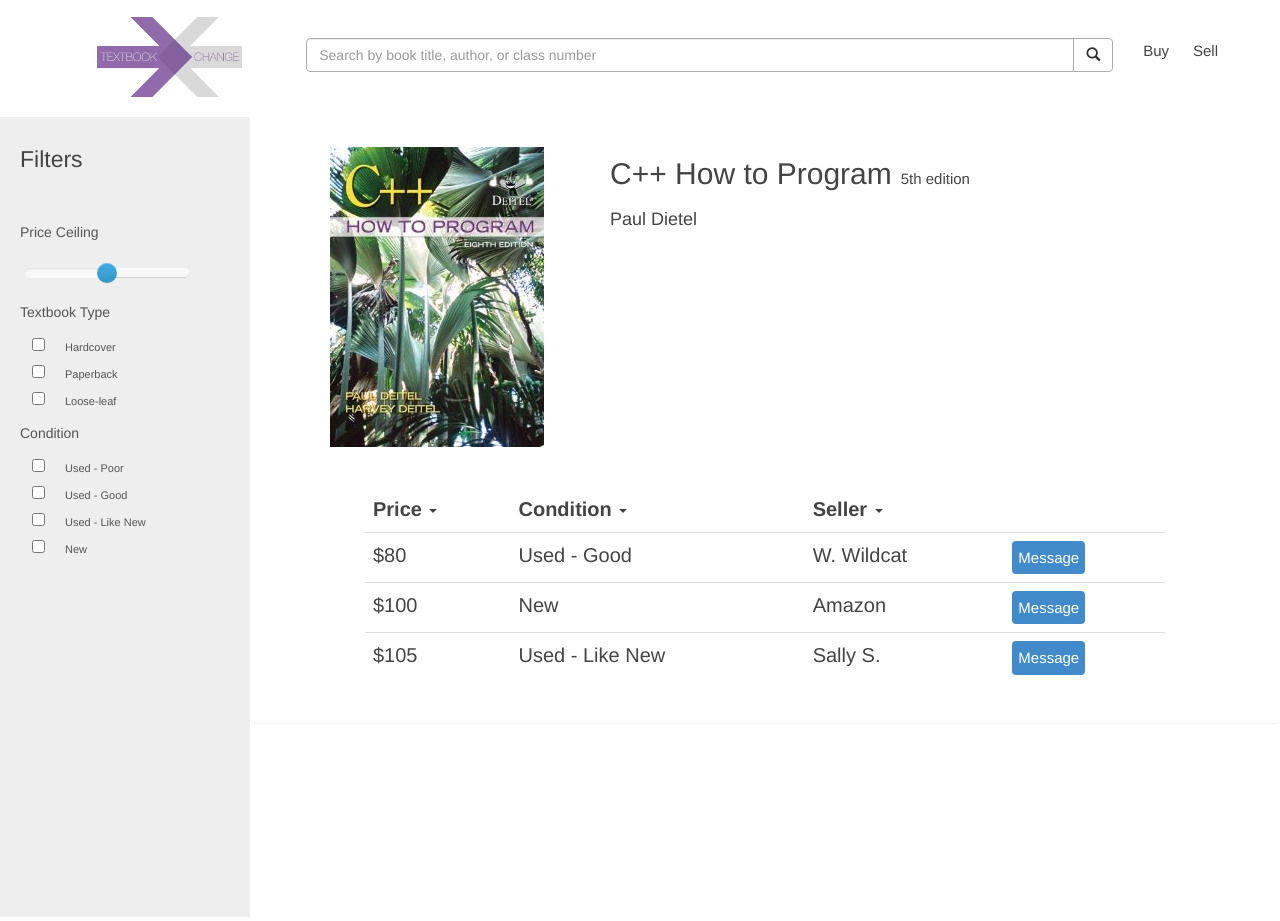
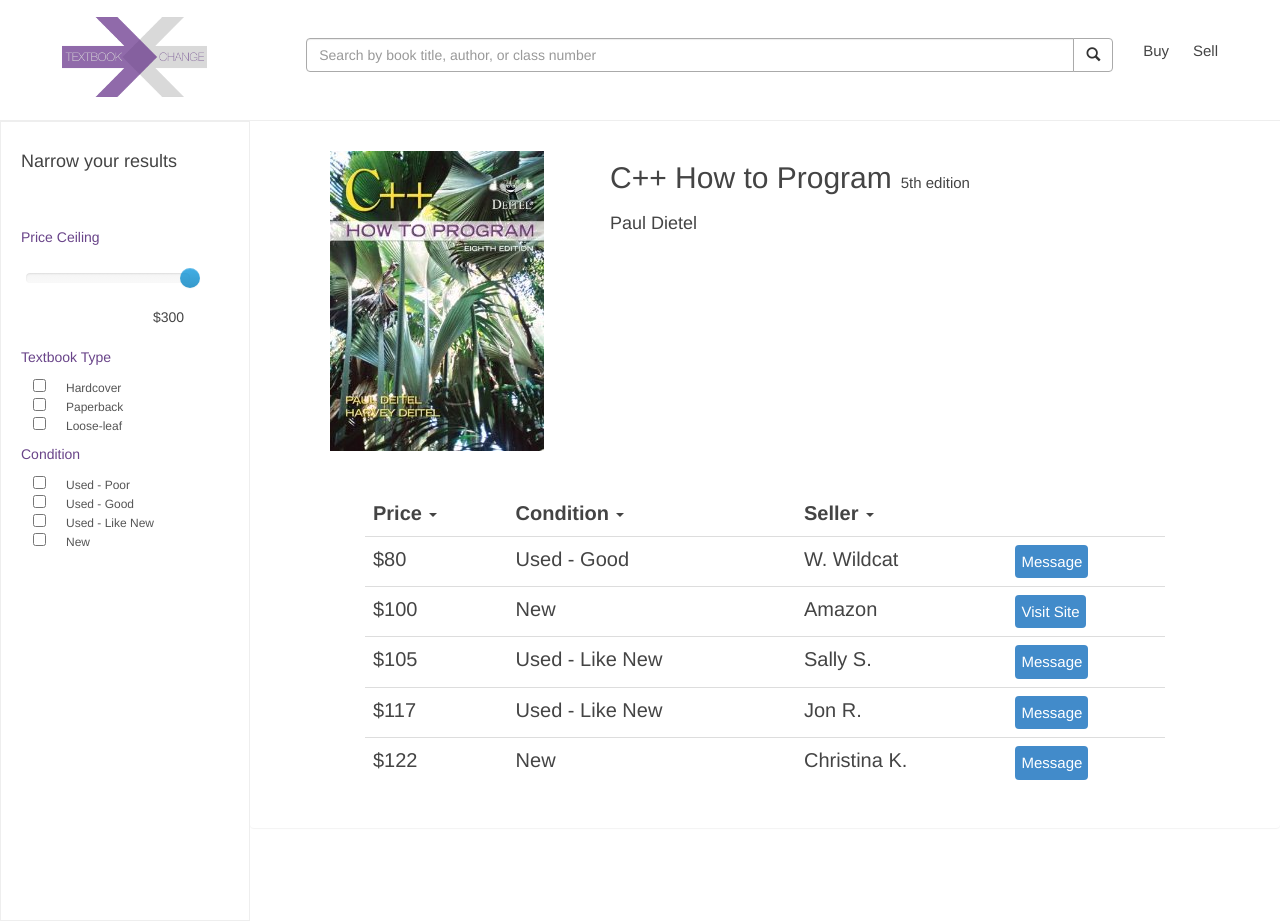
Before and after one commit to jonrovira/Book-Me, a PHP site: page /itemPage.php in a window 1280 px wide. Run offline with PHP 8.4, Linux system fonts and the light colour scheme; some libraries are stand-ins or nearby versions.

Commit message:
hr tag, sidebar filter

```diff
--- a/css/global.css
+++ b/css/global.css
@@ -46,7 +46,10 @@ a:hover, a:focus {
 	text-align: center;
 	margin: 0 auto;
 }
-#navbar-inner a img {
+#nav-brand {
+	display: inline-block;
+}
+#nav-brand img {
 	margin-top: -13px;
 	height: 80px;
 	width: 145px;
@@ -71,13 +74,18 @@ a:hover, a:focus {
 	border-color: #aaa;
 }
 
+#navbar hr {
+	margin-top: 70px;
+	margin-bottom: 0;
+}
+
 @media (min-width: 768px) {
   #navbar {
     top: 0;
     width: 100%;
     vertical-align: middle;
   }
-  #navbar-inner h3  {
+  #nav-brand  {
     float: left;
   }
   #navbar-inner ul {
@@ -93,7 +101,7 @@ a:hover, a:focus {
 
 
 /*
- * Navbar
+ * Content
  */
 
  #content {
--- a/css/itemPage.css
+++ b/css/itemPage.css
@@ -10,12 +10,13 @@
   margin-left: -250px;
   left: 250px;
   width: 250px;
-  background: #eee;
+  background: #ffffff;
   position: absolute;
   height: 100%;
   overflow-y: auto;
   z-index: 1000;
   transition: all 0.4s ease 0s;
+  border: 1px solid #eee;
 }
 .sidebar-nav {
   position: absolute;
@@ -23,18 +24,6 @@
   list-style: none;
   margin: 0;
   padding: 0;
-}
-
-.sidebar-nav li {
-  line-height: 40px;
-  text-indent: 20px;
-}
-
-.sidebar-nav li p {
-  margin-bottom: 0;
-  color: #555;
-  display: block;
-  text-decoration: none;
 }
 
 .sidebar-nav > .sidebar-brand {
@@ -46,21 +35,51 @@
 
 .sidebar-nav > .sidebar-brand h4 {
   color: #444;
-  font-size: 23px;
+}
+
+#price-bar {
+  margin-left: 150px;
+  width: 60px;
+  height: 40px;
+  border: none;
+}
+
+#price-bar:text {
+  vertical-align: middle;
+}
+
+.sidebar-nav li {
+  line-height: 40px;
+  text-indent: 20px;
+}
+
+.sidebar-nav li p {
+  margin-bottom: 0;
+  display: block;
+  text-decoration: none;
+}
+
+.sidebar-nav li > p {
+  color: #694489;
+}
+
+.sidebar-nav li span p {
+  display: inline-block;
+  font-size: 12px;
+  font-size: ;
+  color: #555;
+}
+
+.sidebar-nav li span {
+  background-color: inherit;
+  padding-top: 2px;
+  padding-bottom: 2px;
+  display: block;
+  border: none;
 }
 
 .slider {
   margin-left: 25px;
-}
-
-.sidebar-nav li span {
-  display: block;
-  border: none;
-}
-
-.sidebar-nav li span p {
-  display: inline-block;
-  font-size: 11px;
 }
 
 @media (max-width:767px) {
--- a/header.html
+++ b/header.html
@@ -1,7 +1,7 @@
 <!--Navbar-->
 <div id="navbar" class="clearfix">
 	<div id="navbar-inner">
-		<a href="index.php"><img src="images/Textbook-Xchange-Logo.png" /></a>
+		<a id="nav-brand" href="index.php"><img src="images/Textbook-Xchange-Logo.png" /></a>
 		<ul class="nav">
 			<li><a href="itemPage.php">Buy</a></li>
 			<li><a href="#">Sell</a></li>
@@ -17,4 +17,5 @@
 			</form>
 		</div>
 	</div>
+	<hr>
 </div>
--- a/itemPage.php
+++ b/itemPage.php
@@ -31,11 +31,12 @@
 				<div id="sidebar-wrapper">
 		            <ul class="sidebar-nav">
 		                <li class="sidebar-brand">
-		                	<h4 href="#">Filters</h4>
+		                	<h4 href="#">Narrow your results</h4>
 		                </li>
 		                <li>
 		                	<p href="#">Price Ceiling</p>
-		                	<input type="text" id="price-slider" class="span2" value="" data-slider-min="0" data-slider-max="300" data-slider-step="1" data-slider-value="150" data-slider-orientation="horizontal" data-slider-selection="after" data-slider-tooltip="show">
+		                	<input type="text" id="price-slider" class="span2" value="" data-slider-min="0" data-slider-max="300" data-slider-step="5" data-slider-value="300" data-slider-orientation="horizontal" data-slider-selection="after" data-slider-tooltip="hide">
+		                	<input type="text" id="price-bar">
 		                </li>
 		                <li>
 		                	<p href="#">Textbook Type</p>
@@ -79,12 +80,24 @@
 								<td>$100</td>
 								<td>New</td>
 								<td>Amazon</td>
-								<td><h3 class="btn">Message</h3></td>
+								<td><h3 class="btn">Visit Site</h3></td>
 							</tr>
 							<tr>
 								<td>$105</td>
 								<td>Used - Like New</td>
 								<td>Sally S.</td>
+								<td><h3 class="btn">Message</h3></td>
+							</tr>
+							<tr>
+								<td>$117</td>
+								<td>Used - Like New</td>
+								<td>Jon R.</td>
+								<td><h3 class="btn">Message</h3></td>
+							</tr>
+							<tr>
+								<td>$122</td>
+								<td>New</td>
+								<td>Christina K.</td>
 								<td><h3 class="btn">Message</h3></td>
 							</tr>
 						</table>
--- a/js/itemPage.js
+++ b/js/itemPage.js
@@ -1,10 +1,13 @@
 $(document).ready(function() {
+
+	$('#price-bar:text').val(function(index, value) {
+		return ('$300');
+	});
 
 	// Sliders
 	$('#price-slider').slider().on('slide', function(ev){
-		$('#bar').val(ev.value);
-	});
-	$('#condition-slider').slider().on('slide', function(ev){
-		$('#bar').val(ev.value);
+		$('#price-bar').val(function(index, value) {
+			return '$' + String(ev.value);
+		});
 	});
 });
```
Also changed, not shown: 1 other file.
